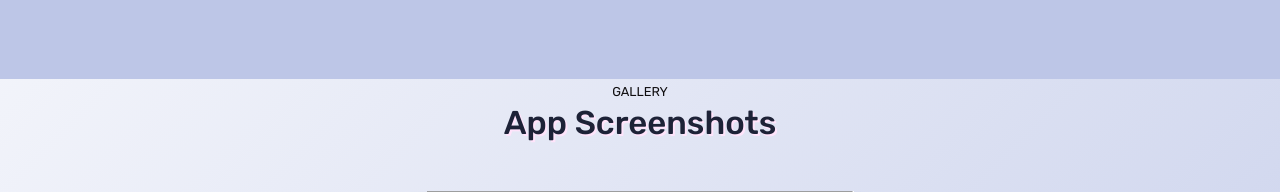
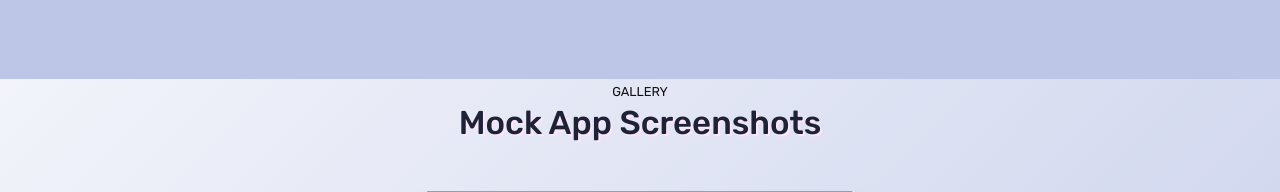
Before and after one commit to Linerah/requirements, a Flask app: page / in a window 1280 px wide. Shown: the part 2747-2939 px from the top of the page. Run offline with Flask 2, Linux system fonts and the light colour scheme; parts of the project's set-up code (start-up, migrations or seed data) failed here and were passed over; some libraries are stand-ins or nearby versions.

Commit message:
update landing
mock images

```diff
--- a/templates/landing.html
+++ b/templates/landing.html
@@ -319,7 +319,7 @@ Author  : Grace Fernandez
       <div class="container-app">
           <div class="section-title">
               <small>GALLERY</small>
-              <h3>App Screenshots</h3>
+              <h3> Mock App Screenshots</h3>
           </div>
 
           <div class="img-gallery owl-carousel owl-theme">
```
